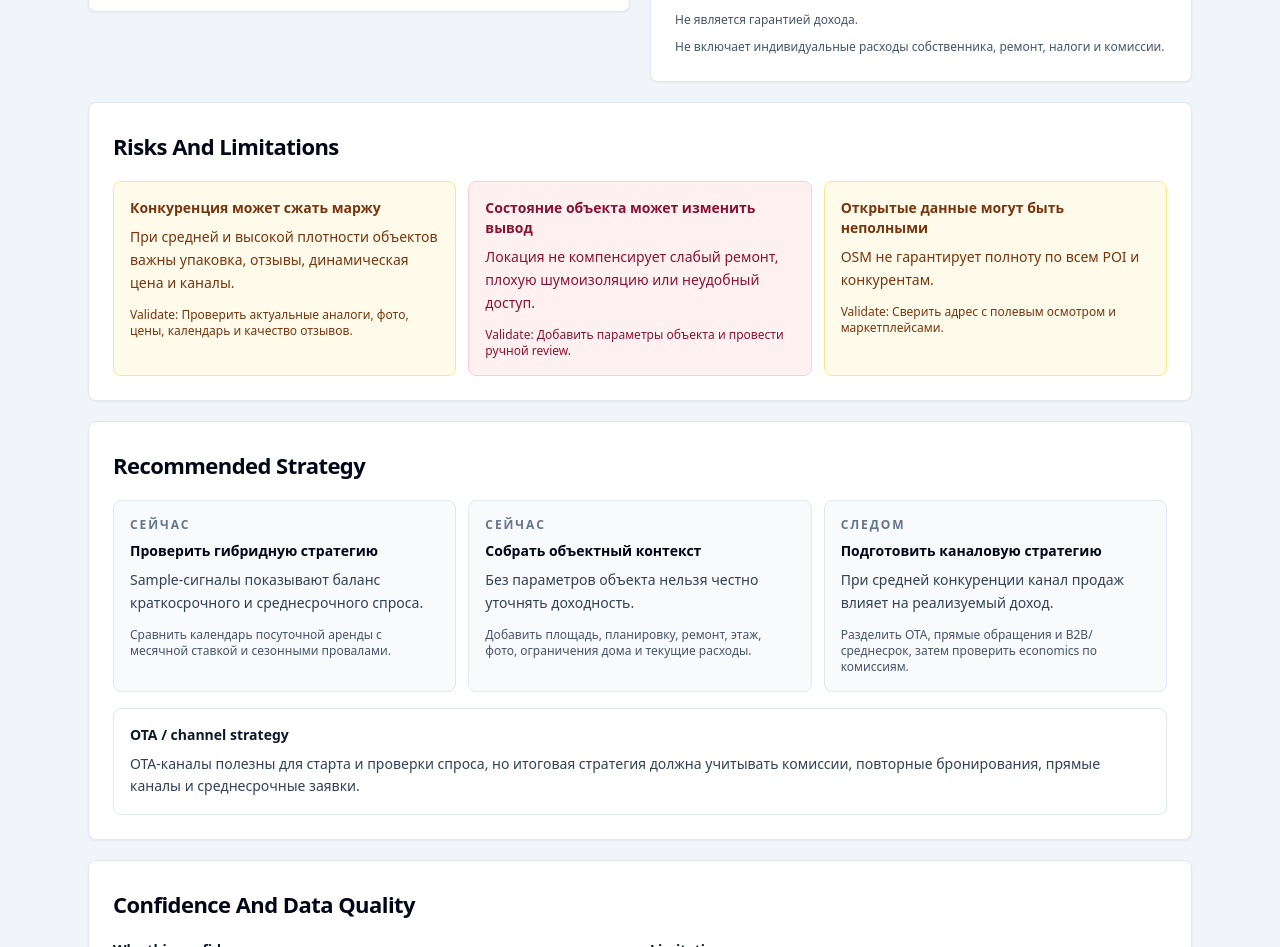
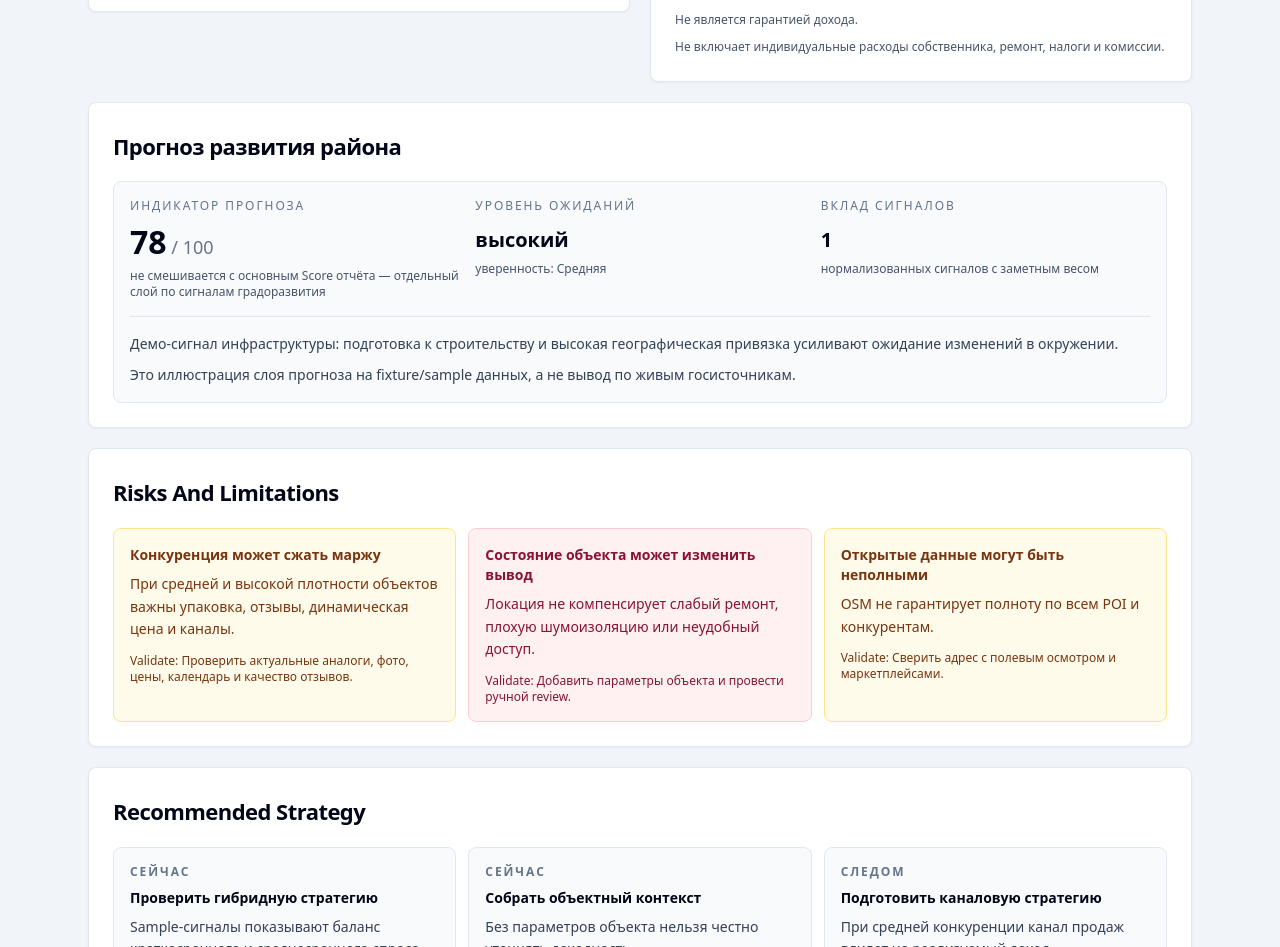
Before and after one commit to ASI-integration/asi-landing, a Next.js app: page /ru/location-report/sample in a window 1280 px wide. Shown: the part 2160-3107 px from the top of the page. Built offline with nearby package versions, Linux system fonts and the light colour scheme.

Commit message:
Add urban development radar report smoke

```diff
--- a/src/components/location/LocationReportProductView.tsx
+++ b/src/components/location/LocationReportProductView.tsx
@@ -2,11 +2,13 @@
 
 import Link from 'next/link';
 import { LOCATION_REPORT_PRODUCT_PATH } from '@/lib/location/report-state';
-import type {
-  FullLocationReport,
-  IncomeEstimate,
-  RecommendationItem,
-  RiskItem,
+import {
+  URBAN_DEVELOPMENT_LIVE_SOURCES_DISCLAIMER_RU,
+  type FullLocationReport,
+  type IncomeEstimate,
+  type RecommendationItem,
+  type RiskItem,
+  type UrbanDevelopmentForecastDigest,
 } from '@/lib/location/report-contract';
 
 function fmtDate(iso: string): string {
@@ -56,6 +58,19 @@ function priorityLabel(priority: RecommendationItem['priority']): string {
   return 'Позже';
 }
 
+function urbanForecastLevelRu(level: UrbanDevelopmentForecastDigest['level']): string {
+  if (level === 'low') return 'низкий';
+  if (level === 'moderate') return 'умеренный';
+  if (level === 'high') return 'высокий';
+  return 'очень высокий';
+}
+
+function urbanForecastConfidenceRu(level: UrbanDevelopmentForecastDigest['confidence']): string {
+  if (level === 'high') return 'Высокая';
+  if (level === 'medium') return 'Средняя';
+  return 'Низкая';
+}
+
 function Section({
   id,
   title,
@@ -79,6 +94,9 @@ export function LocationReportProductView({ report }: { report: FullLocationRepo
   const scoreRows = report.scoreBreakdown
     ? Object.entries(report.scoreBreakdown).filter(([, value]) => typeof value === 'number')
     : [];
+  const urbanForecast = report.urbanDevelopmentForecast;
+  const urbanForecastNoLiveData =
+    urbanForecast != null && urbanForecast.score === 0 && urbanForecast.contributingSignalCount === 0;
 
   return (
     <div className="location-report-print min-h-screen bg-slate-100 text-slate-950">
@@ -317,6 +335,53 @@ export function LocationReportProductView({ report }: { report: FullLocationRepo
           </Section>
         </div>
 
+        {urbanForecast ? (
+          <Section id="urban-development-forecast" title="Прогноз развития района">
+            <div className="rounded-lg border border-slate-200 bg-slate-50 p-4">
+              <div className="grid gap-4 sm:grid-cols-3">
+                <div>
+                  <p className="text-xs uppercase tracking-[0.16em] text-slate-500">Индикатор прогноза</p>
+                  <p className="mt-2 text-3xl font-bold tabular-nums text-slate-950">
+                    {urbanForecast.score}
+                    <span className="text-base font-medium text-slate-500"> / 100</span>
+                  </p>
+                  <p className="mt-1 text-xs text-slate-600">
+                    не смешивается с основным Score отчёта — отдельный слой по сигналам градоразвития
+                  </p>
+                </div>
+                <div>
+                  <p className="text-xs uppercase tracking-[0.16em] text-slate-500">Уровень ожиданий</p>
+                  <p className="mt-2 text-lg font-bold text-slate-950">{urbanForecastLevelRu(urbanForecast.level)}</p>
+                  <p className="mt-1 text-xs text-slate-600">
+                    уверенность: {urbanForecastConfidenceRu(urbanForecast.confidence)}
+                  </p>
+                </div>
+                <div>
+                  <p className="text-xs uppercase tracking-[0.16em] text-slate-500">Вклад сигналов</p>
+                  <p className="mt-2 text-lg font-bold tabular-nums text-slate-950">
+                    {urbanForecast.contributingSignalCount}
+                  </p>
+                  <p className="mt-1 text-xs text-slate-600">нормализованных сигналов с заметным весом</p>
+                </div>
+              </div>
+              {urbanForecast.reasonsRu.length ? (
+                <ul className="mt-4 space-y-2 border-t border-slate-200 pt-4">
+                  {urbanForecast.reasonsRu.map(reason => (
+                    <li key={reason} className="text-sm leading-relaxed text-slate-700">
+                      {reason}
+                    </li>
+                  ))}
+                </ul>
+              ) : null}
+              {urbanForecastNoLiveData ? (
+                <p className="mt-4 rounded-lg border border-slate-200 bg-white p-3 text-sm leading-relaxed text-slate-700">
+                  {URBAN_DEVELOPMENT_LIVE_SOURCES_DISCLAIMER_RU}
+                </p>
+              ) : null}
+            </div>
+          </Section>
+        ) : null}
+
         <Section id="risks" title="Risks And Limitations">
           <div className="grid gap-3 lg:grid-cols-3">
             {report.risks.map(risk => (
--- a/src/components/location/LocationStandaloneFullReport.tsx
+++ b/src/components/location/LocationStandaloneFullReport.tsx
@@ -3,7 +3,21 @@
 import { useMemo, useState } from 'react';
 import Link from 'next/link';
 import type { LocationStandaloneReport, LocationStandaloneReportSectionId } from '@/lib/location';
+import { URBAN_DEVELOPMENT_LIVE_SOURCES_DISCLAIMER_RU } from '@/lib/location/report-contract';
 import { LOCATION_REPORT_PRODUCT_PATH } from '@/lib/location/report-state';
+
+function urbanForecastLevelRu(level: 'low' | 'moderate' | 'high' | 'very_high'): string {
+  if (level === 'low') return 'низкий';
+  if (level === 'moderate') return 'умеренный';
+  if (level === 'high') return 'высокий';
+  return 'очень высокий';
+}
+
+function urbanForecastConfidenceRu(level: 'low' | 'medium' | 'high'): string {
+  if (level === 'high') return 'высокая';
+  if (level === 'medium') return 'средняя';
+  return 'низкая';
+}
 
 function fmtRub(n: number | null): string {
   if (n == null || !Number.isFinite(n)) return '—';
@@ -116,6 +130,9 @@ export function LocationStandaloneFullReport({
   const competition = pickSection(report, 'competition');
   const incomeStrategy = pickSection(report, 'income_strategy');
   const freeBrief = report.free_brief ?? (isFreePreview ? summary?.verdict ?? null : null);
+  const urbanForecast = !isFreePreview ? report.unifiedReport?.urbanDevelopmentForecastScore : undefined;
+  const urbanForecastNoLiveData =
+    urbanForecast != null && urbanForecast.score === 0 && urbanForecast.contributingSignals.length === 0;
 
   const tocItems = useMemo(() => {
     if (isFreePreview) {
@@ -130,6 +147,7 @@ export function LocationStandaloneFullReport({
       { id: 'magnets', label: 'Магниты' },
       { id: 'competition', label: 'Конкуренция' },
       { id: 'income-strategy', label: 'Доход / стратегия' },
+      { id: 'urban-forecast', label: 'Прогноз развития района' },
       { id: 'next-step', label: 'Следующий шаг' },
     ];
   }, [isFreePreview]);
@@ -233,7 +251,7 @@ export function LocationStandaloneFullReport({
                 <div className="rounded-2xl border border-indigo-500/25 bg-indigo-950/15 p-5">
                   <p className="text-[11px] uppercase tracking-[0.22em] text-indigo-200/80">Что в полном отчёте</p>
                   <p className="mt-2 text-sm text-slate-200 leading-relaxed">
-                    Магниты и дистанции, давление конкурентов, сравнение моделей дохода, рекомендации и блок развития района — в платной версии.
+                    Магниты и дистанции, давление конкурентов, сравнение моделей дохода и рекомендации — в платной версии. Прогноз развития района доступен в полном отчёте.
                   </p>
                   <div className="print-hide mt-4">
                     <Link
@@ -535,6 +553,57 @@ export function LocationStandaloneFullReport({
               <p className="text-slate-400">Секция дохода/стратегии отсутствует в данных отчёта.</p>
             )}
           </SectionShell>
+
+          {!isFreePreview && urbanForecast ? (
+            <SectionShell
+              id="urban-forecast"
+              title="Прогноз развития района"
+              lead="Отдельный слой по сигналам градостроительного развития. Основной вердикт и Score локации по магнитам и спросу здесь не меняются."
+            >
+              <div className="grid lg:grid-cols-3 gap-5">
+                <div className="rounded-2xl border border-slate-800/70 bg-slate-950/30 p-6">
+                  <p className="text-[11px] uppercase tracking-[0.22em] text-slate-500">Индикатор прогноза</p>
+                  <p className="mt-2 text-4xl font-bold text-white tabular-nums">
+                    {urbanForecast.score}
+                    <span className="text-lg font-medium text-slate-500"> / 100</span>
+                  </p>
+                  <p className="mt-2 text-xs text-slate-500 leading-relaxed">
+                    при отсутствии нормализованных сигналов остаётся 0 и низкий уровень ожиданий
+                  </p>
+                </div>
+                <div className="rounded-2xl border border-slate-800/70 bg-slate-950/30 p-6">
+                  <p className="text-[11px] uppercase tracking-[0.22em] text-slate-500">Уровень / уверенность</p>
+                  <p className="mt-2 text-xl font-bold text-white">{urbanForecastLevelRu(urbanForecast.level)}</p>
+                  <p className="mt-2 text-sm text-slate-400">уверенность прогноза: {urbanForecastConfidenceRu(urbanForecast.confidence)}</p>
+                </div>
+                <div className="rounded-2xl border border-slate-800/70 bg-slate-950/30 p-6">
+                  <p className="text-[11px] uppercase tracking-[0.22em] text-slate-500">Сигналов с вкладом</p>
+                  <p className="mt-2 text-3xl font-bold text-white tabular-nums">{urbanForecast.contributingSignals.length}</p>
+                  <p className="mt-2 text-xs text-slate-500 leading-relaxed">учитываются нормализованные источники градоразвития</p>
+                </div>
+              </div>
+
+              {urbanForecast.reasonsRu.length ? (
+                <div className="mt-6 rounded-2xl border border-slate-800/70 bg-slate-950/30 p-6">
+                  <p className="text-[11px] uppercase tracking-[0.22em] text-slate-500">Объяснение</p>
+                  <ul className="mt-3 space-y-2">
+                    {urbanForecast.reasonsRu.map((line, i) => (
+                      <li key={i} className="flex gap-3 text-sm text-slate-200 leading-relaxed">
+                        <span className="mt-2 w-1.5 h-1.5 rounded-full bg-indigo-400 shrink-0" />
+                        <span>{line}</span>
+                      </li>
+                    ))}
+                  </ul>
+                </div>
+              ) : null}
+
+              {urbanForecastNoLiveData ? (
+                <p className="mt-6 rounded-2xl border border-slate-800/60 bg-slate-900/25 p-5 text-sm text-slate-300 leading-relaxed">
+                  {URBAN_DEVELOPMENT_LIVE_SOURCES_DISCLAIMER_RU}
+                </p>
+              ) : null}
+            </SectionShell>
+          ) : null}
           </>
           ) : null}
 
@@ -544,7 +613,7 @@ export function LocationStandaloneFullReport({
             title="Следующий шаг"
             lead={
               isFreePreview
-                ? 'Это бесплатный фрагмент. Полный отчёт добавляет карту магнитов, конкуренцию, доход по моделям, рекомендации и разбор развития района.'
+                ? 'Это бесплатный фрагмент. Полный отчёт добавляет карту магнитов, конкуренцию, доход по моделям и рекомендации. Прогноз развития района доступен в полном отчёте.'
                 : 'Вы уже получили базовую оценку потенциала локации и направление по стратегии. Дальше — превратить это в решение: как заходить, как упаковать, какой ценой и на каких каналах забрать спрос.'
             }
           >
@@ -561,7 +630,7 @@ export function LocationStandaloneFullReport({
                   </h3>
                   <p className="mt-3 text-slate-300 leading-relaxed max-w-2xl">
                     {isFreePreview
-                      ? 'Вы смотрите укороченную версию. Полный отчёт сохраняет те же расчёты по объекту, но раскрывает магниты, конкуренцию, доход по моделям, рекомендации и блок развития района.'
+                      ? 'Вы смотрите укороченную версию. Полный отчёт сохраняет те же расчёты по объекту, но раскрывает магниты, конкуренцию, доход по моделям и рекомендации. Прогноз развития района доступен в полном отчёте.'
                       : 'Мы уже посчитали базовый потенциал локации: спросовые магниты, конкуренцию и ориентир по доходу. Следующий шаг — прикладной разбор под вашу модель (owner/operator/investor) и запуск.'}
                   </p>
 
@@ -585,7 +654,7 @@ export function LocationStandaloneFullReport({
                       <li className="flex gap-3">
                         <span className="mt-2 w-1.5 h-1.5 rounded-full bg-white/70 shrink-0" />
                         {isFreePreview
-                          ? 'Рекомендации, полная аналитическая сводка и прогноз развития района'
+                          ? 'Прогноз развития района доступен в полном отчёте'
                           : 'Как снизить ошибки перед запуском: упаковка, прайс, операционные «узкие места»'}
                       </li>
                     </ul>
--- a/src/lib/location/index.ts
+++ b/src/lib/location/index.ts
@@ -51,7 +51,11 @@ export type {
 } from './standalone-report';
 export type { LocationCommercialReport, PersistableLocationReport } from './standalone-report';
 export { isCanonicalLocationReportPayload, isLocationCommercialReport, buildCommercialReport } from './standalone-report';
-export { buildFastReportPreview, sampleFullLocationReportRu } from './report-contract';
+export {
+  buildFastReportPreview,
+  sampleFullLocationReportRu,
+  URBAN_DEVELOPMENT_LIVE_SOURCES_DISCLAIMER_RU,
+} from './report-contract';
 export {
   buildExpressLocationReport,
   buildFullLocationReport,
--- a/src/lib/location/report-contract.ts
+++ b/src/lib/location/report-contract.ts
@@ -116,6 +116,18 @@ export interface RecommendationItem {
   confidence: ConfidenceLevel;
 }
 
+/** Подпись в платном отчёте: слой градоразвития пока без живых источников (сигналы пустые). */
+export const URBAN_DEVELOPMENT_LIVE_SOURCES_DISCLAIMER_RU =
+  'Сигналы градостроительного развития пока не подключены к живым источникам. В будущем блок будет учитывать закупки, проекты планировки и инфраструктурные изменения.';
+
+export interface UrbanDevelopmentForecastDigest {
+  score: number;
+  level: 'low' | 'moderate' | 'high' | 'very_high';
+  confidence: 'low' | 'medium' | 'high';
+  reasonsRu: string[];
+  contributingSignalCount: number;
+}
+
 export interface FastReportPreview {
   version: 'fast-report-preview-v1';
   reportId?: string;
@@ -166,6 +178,8 @@ export interface FullLocationReport {
   nextSteps: string[];
   confidence: Confidence;
   sections: ReportSection[];
+  /** Ранний слой «прогноз развития района» (не входит в основной score). Опционально для обратной совместимости. */
+  urbanDevelopmentForecast?: UrbanDevelopmentForecastDigest;
 }
 
 export interface ReportStateRecord<TReport = FastReportPreview | FullLocationReport> {
@@ -536,8 +550,19 @@ export const sampleFullLocationReportRu: FullLocationReport = {
     { id: 'audience_fit', title: 'Target audience fit' },
     { id: 'competition', title: 'Competition overview' },
     { id: 'income_potential', title: 'Income potential' },
+    { id: 'urban_development_forecast', title: 'Urban development forecast' },
     { id: 'risks', title: 'Risks and limitations' },
     { id: 'recommended_strategy', title: 'Recommended strategy' },
     { id: 'next_steps', title: 'Next steps' },
   ],
+  urbanDevelopmentForecast: {
+    score: 78,
+    level: 'high',
+    confidence: 'medium',
+    contributingSignalCount: 1,
+    reasonsRu: [
+      'Демо-сигнал инфраструктуры: подготовка к строительству и высокая географическая привязка усиливают ожидание изменений в окружении.',
+      'Это иллюстрация слоя прогноза на fixture/sample данных, а не вывод по живым госисточникам.',
+    ],
+  },
 };
--- a/src/lib/location/standalone-report.ts
+++ b/src/lib/location/standalone-report.ts
@@ -322,7 +322,7 @@ function pickBusinessFitVerdict(
 
 function buildFreeBriefRu(args: { verdict: string; topDriver: string | null }): string {
   const driverBit = args.topDriver ? `Ключевой фактор: ${args.topDriver}. ` : '';
-  return `${args.verdict} ${driverBit}В полном отчёте — магниты спроса, конкуренция, сравнение моделей дохода, рекомендации и аналитика развития района.`.replace(
+  return `${args.verdict} ${driverBit}В полном отчёте — магниты спроса, конкуренция, сравнение моделей дохода и рекомендации. Прогноз развития района доступен в полном отчёте.`.replace(
     /\s+/g,
     ' ',
   ).trim();
```
Also changed, not shown: 2 other files (tests, documents, lock files or other folders).
